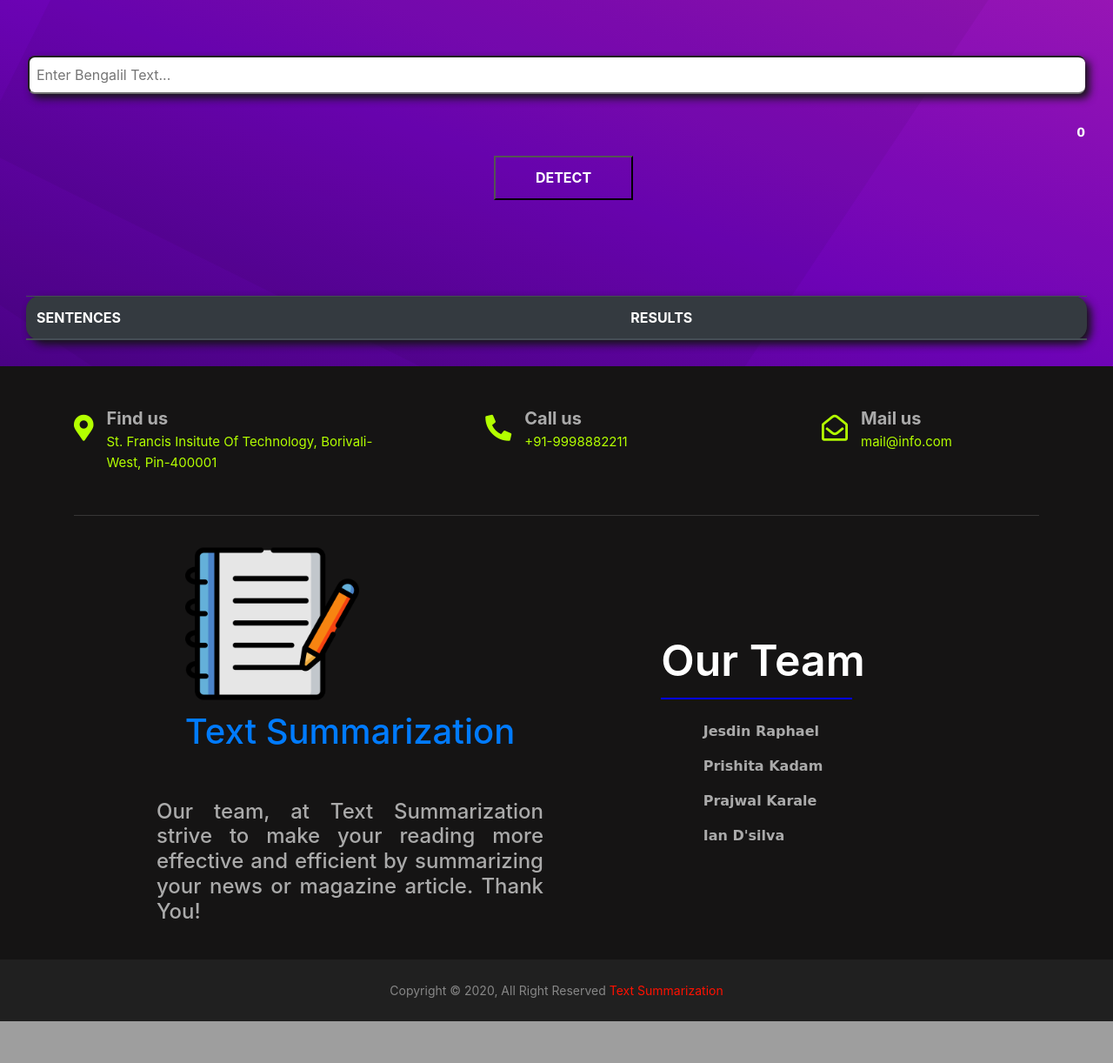
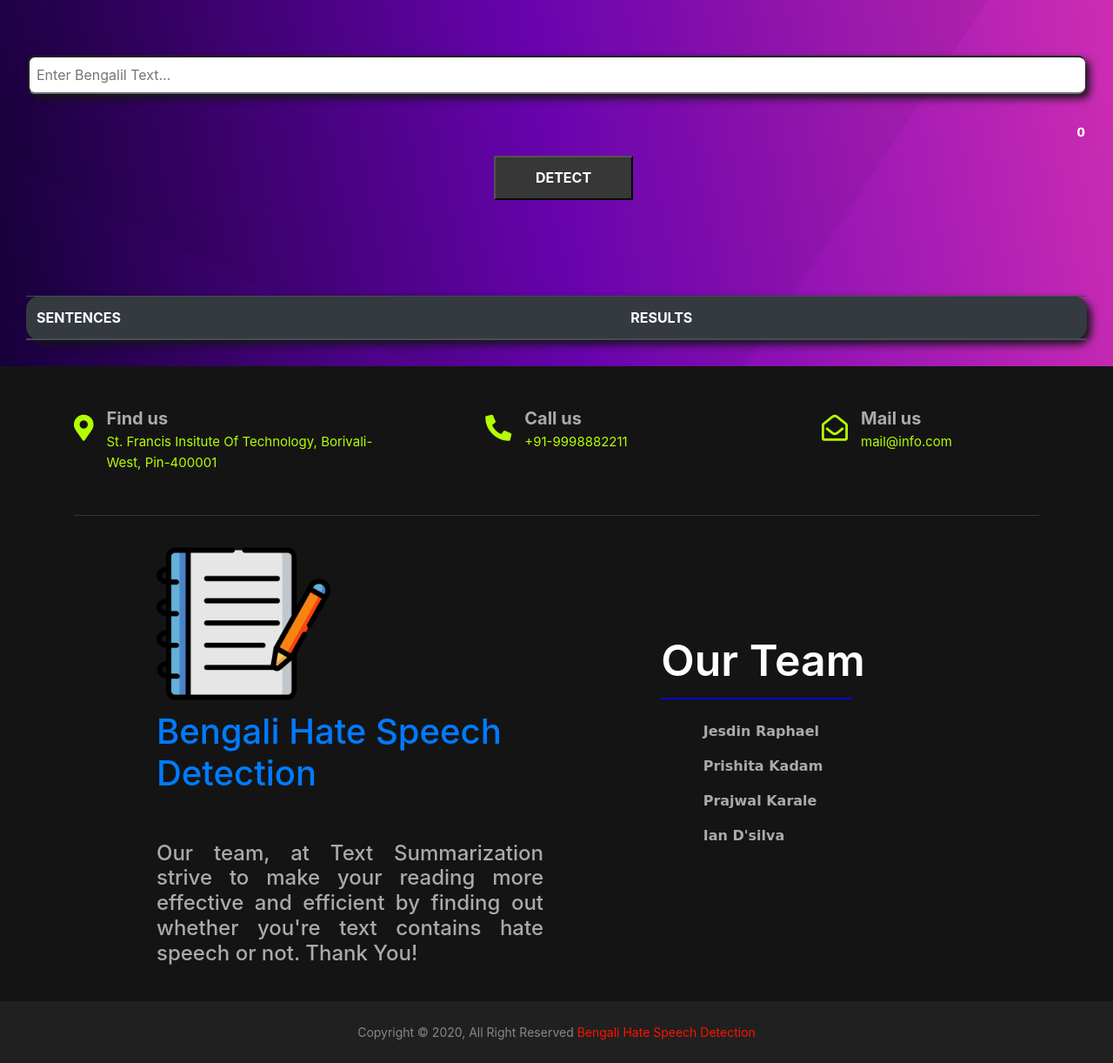
Before and after one commit to jesdin/Hate-Speech-Detector, a Flask app: template templates/detection.html in a window 1280 px wide. Shown: the part 760-1982 px from the top of the page at 87% size. Before the commit the page ends 1934 px from the top, so only its background shows below. Run offline with Flask 2, Linux system fonts and the light colour scheme; the template is opened without the code that fills it, so the values that code supplies are empty; parts of the project's set-up code (start-up, migrations or seed data) failed here and were passed over; some libraries are stand-ins or nearby versions.

Commit message:
Css update

```diff
--- a/static/css/style.css
+++ b/static/css/style.css
@@ -100,9 +100,9 @@
 body {
     background: #03001e;
     /* fallback for old browsers */
-    background: -webkit-linear-gradient(200deg, #ec38bc, #7303c0, #03001e);
+    background: -webkit-linear-gradient(260deg, #ec38bc, #7303c0, #03001e);
     /* Chrome 10-25, Safari 5.1-6 */
-    background: linear-gradient(200deg, #ec38bc, #7303c0, #03001e);
+    background: linear-gradient(260deg, #ec38bc, #7303c0, #03001e);
     /* W3C, IE 10+/ Edge, Firefox 16+, Chrome 26+, Opera 12+, Safari 7+ */
     /* background: -webkit-linear-gradient(200deg,#fa83da, #d517db, #7303c0, #1e0000);  Chrome 10-25, Safari 5.1-6 */
     /* background: linear-gradient(200deg,#fa83da, #d517db, #7303c0, #03001e); W3C, IE 10+/ Edge, Firefox 16+, Chrome 26+, Opera 12+, Safari 7+ */
--- a/templates/detection.html
+++ b/templates/detection.html
@@ -84,7 +84,7 @@
         <span id="current">0</span>
       </div>
       <div class="buttons">
-        <input type = "submit" class="bttn bttn-1" id="sub" value="DETECT">
+        <input type = "submit" class="bttn bttn-1" id="sub" value="DETECT" style="color: white; background-color: #373737;">
           <!-- <svg>
             <rect x="0" y="0" fill="none" width="100%" height="100%" />
           </svg> -->
@@ -189,13 +189,13 @@
                 <div class="footer-logo">
                   <a href="index.html"><img src="{{ url_for('static' , filename = 'images/notepad.png') }}"
                       class="img-fluid" alt="logo">
-                    <h1>Text Summarization</h1>
+                    <h1>Bengali Hate Speech Detection</h1>
                   </a>
                 </div>
                 <div class="footer-text" id="col">
                   <p>
                     <h4>Our team, at Text Summarization strive to make your reading more effective and efficient by
-                      summarizing your news or magazine article. Thank You!</h4>
+                      finding out whether you're text contains hate speech or not. Thank You!</h4>
                   </p>
                 </div>
               </div>
@@ -222,7 +222,7 @@
       <div class="row">
         <div class="col-xl-6 col-lg-6 text-center text-lg-lefts">
           <div class="copyright-text">
-            <p>Copyright &copy; 2020, All Right Reserved <a href="#">Text Summarization</a></p>
+            <p>Copyright &copy; 2020, All Right Reserved <a href="#">Bengali Hate Speech Detection</a></p>
           </div>
         </div>
       </div>
```
